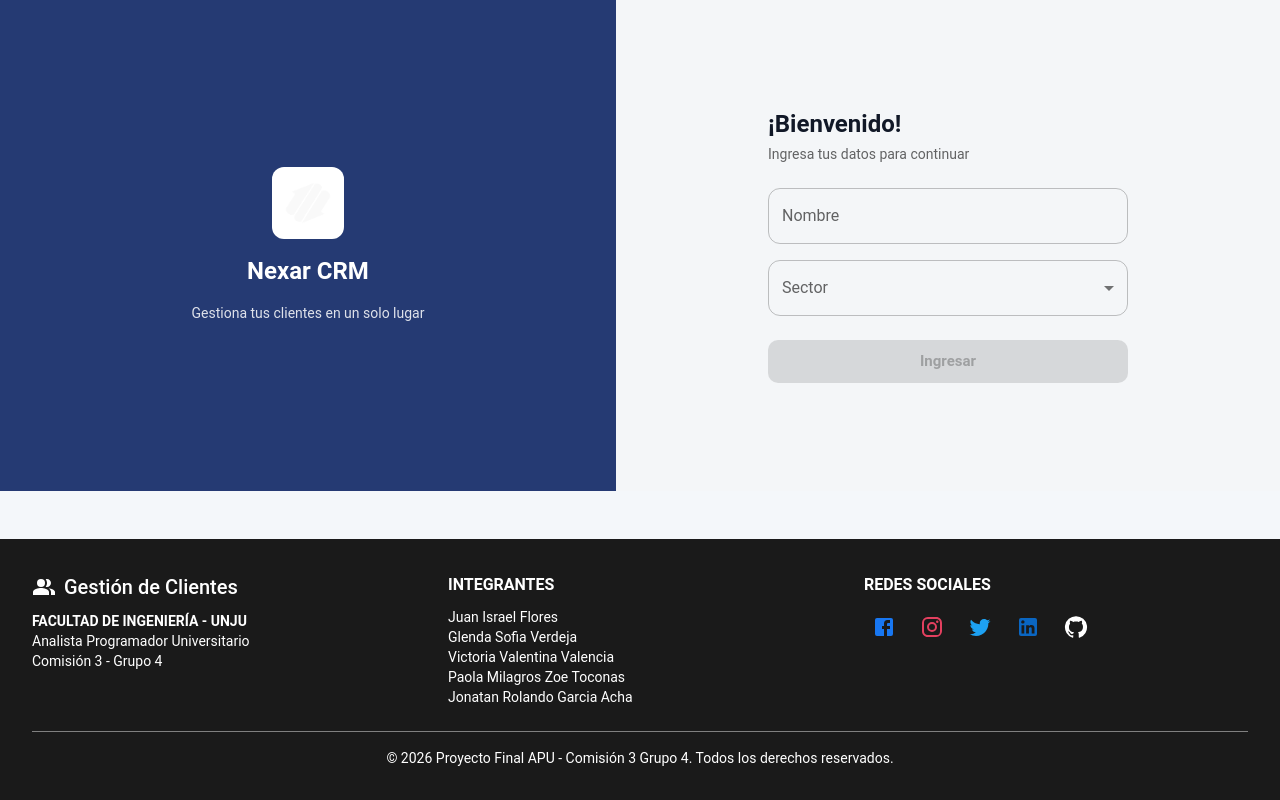
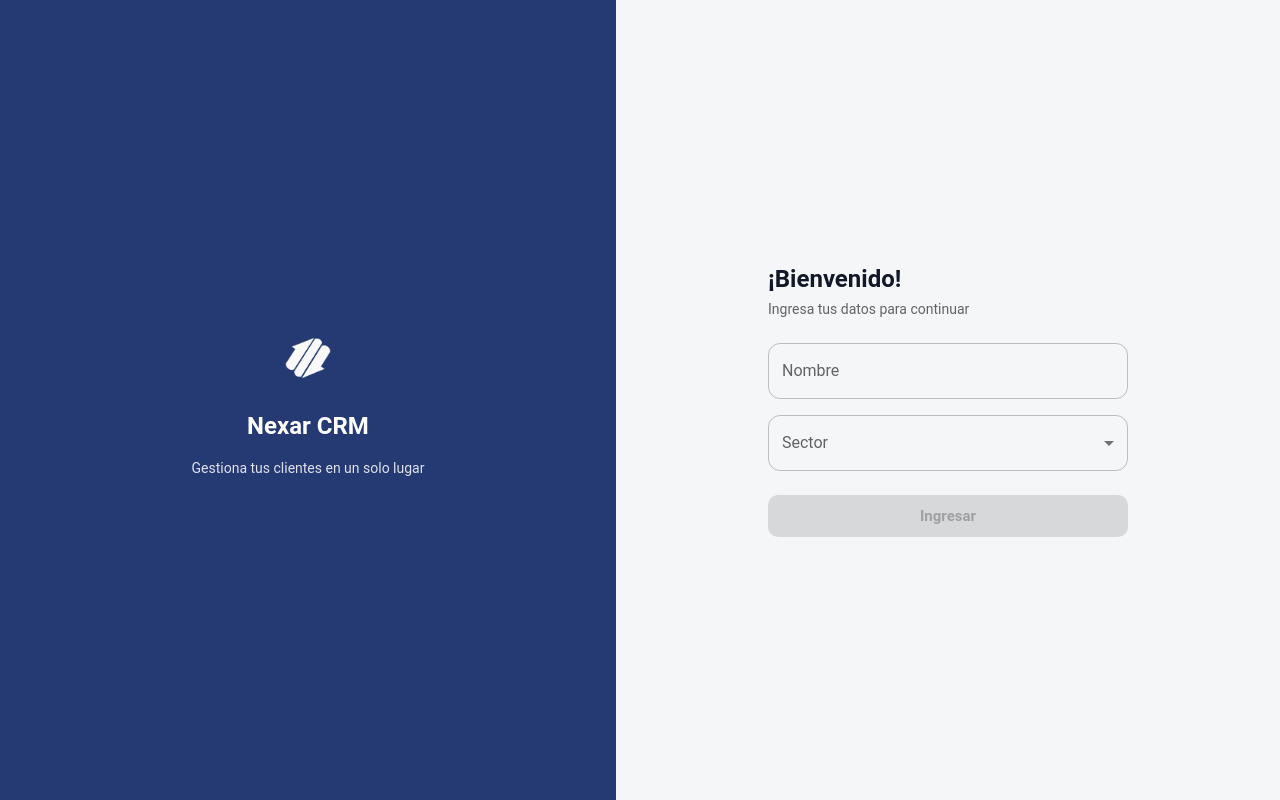
Before and after one commit to sofiver2023/pv_tp_integrador_grupo4, a React (Vite) app: page /login in a window 1280 px wide. Built offline with nearby package versions, Linux system fonts and the light colour scheme.

Commit message:
eliminacion de footer en Login y arreglos en el logo de Login

```diff
--- a/src/views/Login.jsx
+++ b/src/views/Login.jsx
@@ -3,7 +3,7 @@ import { useNavigate } from 'react-router-dom';
 import { useAdmin } from '../context/AdminContext';
 import { Box, Typography, TextField, MenuItem, Button } from '@mui/material';
 import logo from '../assets/logo_pv.png';
-import Footer from '../components/layout/Footer.jsx';
+
 
 const Login = () => {
     const [nombre, setNombre] = useState('');
@@ -46,7 +46,6 @@ const Login = () => {
                         width: 72,
                         height: 72,
                         borderRadius: 3,
-                        bgcolor: 'white',
                         display: 'flex',
                         alignItems: 'center',
                         justifyContent: 'center',
@@ -116,8 +115,6 @@ const Login = () => {
                     </Box>
                 </Box>
             </Box>
-
-            <Footer />
         </Box>
     );
 };
```
